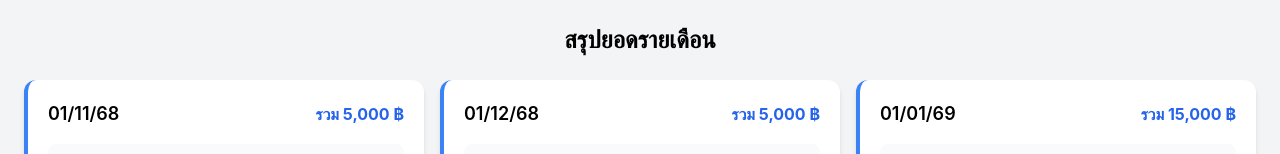
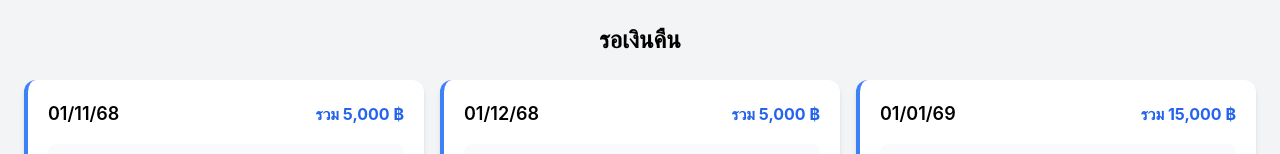
Before and after one commit to KittiArm/ktmyshop, a React (Vite) app: page / in a window 1280 px wide. Shown: the top 154 px of the page. Built offline with nearby package versions, Linux system fonts and the light colour scheme.

Commit message:
change header

```diff
--- a/src/App.jsx
+++ b/src/App.jsx
@@ -102,7 +102,7 @@
 export default function App() {
   return (
     <div className="min-h-screen bg-gray-100 p-6">
-      <h1 className="text-2xl font-bold mb-6 text-center">สรุปยอดรายเดือน</h1>
+      <h1 className="text-2xl font-bold mb-6 text-center">รอเงินคืน</h1>
 
       <div className="grid grid-cols-1 md:grid-cols-2 lg:grid-cols-3 gap-4">
         {data.map((item, index) => (
```
